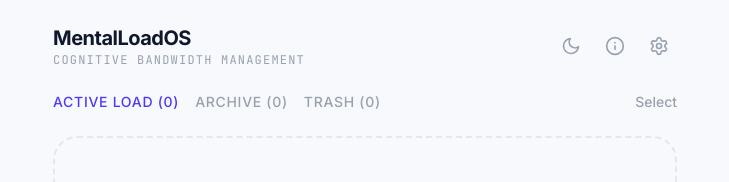
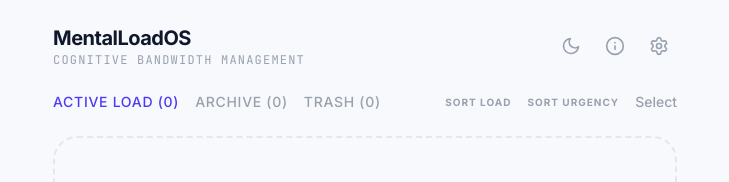
Before and after one commit to ahmadsazaki/mentalloados, a React (Vite) app: page / in a window 1280 px wide. Both pictures are taken after a click on the button "Tasks". Shown: the top 182 px of the page, without its empty margins (275-1004 px from the left). Built offline with nearby package versions, Linux system fonts and the light colour scheme.

Commit message:
feat: add auto-sort buttons and improve drag handle visibility

```diff
--- a/src/App.tsx
+++ b/src/App.tsx
@@ -391,6 +391,25 @@ export default function App() {
                     Trash ({tasks.filter(t => t.deleted).length})
                   </button>
                 </div>
+                <div className="flex gap-4">
+                  <button
+                    onClick={() => {
+                      const sorted = [...tasks].sort((a,b) => b.cognitive_load_score - a.cognitive_load_score);
+                      handleReorderTasks(sorted.filter(t => !t.completed && !t.archived && !t.deleted));
+                    }}
+                    className="text-[10px] font-bold uppercase tracking-widest text-gray-400 hover:text-indigo-500 transition-colors"
+                  >
+                    Sort Load
+                  </button>
+                  <button
+                    onClick={() => {
+                      const sorted = [...tasks].sort((a,b) => b.urgency_score - a.urgency_score);
+                      handleReorderTasks(sorted.filter(t => !t.completed && !t.archived && !t.deleted));
+                    }}
+                    className="text-[10px] font-bold uppercase tracking-widest text-gray-400 hover:text-indigo-500 transition-colors"
+                  >
+                    Sort Urgency
+                  </button>
                   <button
                     onClick={() => {
                       setIsSelectionMode(!isSelectionMode);
@@ -400,6 +419,7 @@ export default function App() {
                   >
                     {isSelectionMode ? 'Cancel' : 'Select'}
                   </button>
+                </div>
               </div>
 
               {taskView === 'active' && (
--- a/src/components/TaskList.tsx
+++ b/src/components/TaskList.tsx
@@ -58,7 +58,10 @@ export const TaskList: React.FC<Props> = ({ tasks, onToggle, onUpdate, onDelete,
       {(provided, snapshot) => (
         <motion.div
           ref={provided.innerRef}
-          {...provided.draggableProps}
+          {...(() => {
+            const { onDragStart: _, ...rest } = provided.draggableProps;
+            return rest;
+          })()}
           layout
           initial={{ opacity: 0, y: 10, scale: 0.95 }}
           animate={{ opacity: 1, y: 0, scale: 1 }}
@@ -76,10 +79,11 @@ export const TaskList: React.FC<Props> = ({ tasks, onToggle, onUpdate, onDelete,
             }
           }}
         >
-          {view === 'active' && !isSelectionMode && (
+          {!isSelectionMode && view !== 'trash' && (
             <div
               {...provided.dragHandleProps}
-              className="flex-shrink-0 cursor-grab active:cursor-grabbing p-1 -ml-2 text-gray-300 dark:text-gray-700 hover:text-gray-400 dark:hover:text-gray-500"
+              className="flex-shrink-0 cursor-grab active:cursor-grabbing p-1 -ml-2 text-gray-400 dark:text-gray-600 hover:text-indigo-500 dark:hover:text-indigo-400 transition-colors"
+              title="Drag to reorder"
             >
               <GripVertical className="w-5 h-5" />
             </div>
```
Lines whose indentation alone changed are shown as unchanged.
